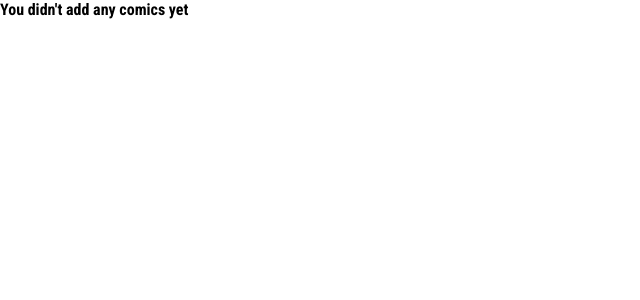
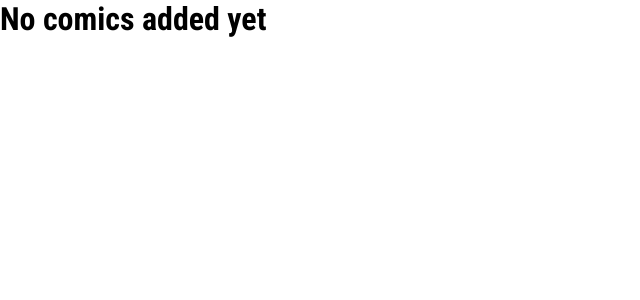
Before and after one commit to matveibroide/marvel, a React (Create React App) app: page /favorite-comics in a window 1280 px wide. Shown: the top 300 px of the page, without its empty margins (0-640 px from the left). Built offline with nearby package versions, Linux system fonts and the light colour scheme.

Commit message:
loading screen1

```diff
--- a/src/components/comicsWrapper/ComicsWrapper.tsx
+++ /dev/null
@@ -1,12 +0,0 @@
-import React from "react";
-import FavoriteComics from "../favoriteComics/FavoriteComics";
-
-const ComicsWrapper = () => {
-  return (
-    <>
-      <FavoriteComics />
-    </>
-  );
-};
-
-export default ComicsWrapper;
--- a/src/components/favoriteComics/favoriteComics.module.scss
+++ b/src/components/favoriteComics/favoriteComics.module.scss
@@ -1,10 +1,4 @@
-.favoriteComics {
+.container {
   display: grid;
-  gap: 10px;
-  grid-template-columns: 1fr 1fr 1fr;
+  gap: 5px;
 }
-
-.header {
-    margin-left: 20px;
-    margin-top: 20px;
-}
--- a/src/components/favoriteComics/favoriteComics.tsx
+++ b/src/components/favoriteComics/favoriteComics.tsx
@@ -1,44 +1,44 @@
+import React from "react";
 import { useSelector } from "react-redux";
 import { RootState } from "../../store/store";
+import s from './favoriteComics.module.scss'
 import FavoriteComicsItem from "../favoriteComicsItem/FavoriteComicsItem";
-import s from "./favoriteComics.module.scss";
+import { Comic } from "../comicsInfo/ComicsInfo";
 
 const FavoriteComics = () => {
-  const favoriteComics = useSelector(
+  const comics = useSelector(
     (state: RootState) => state.profileSlice.favoriteComics
   );
 
-  if (favoriteComics) {
+  if (comics.length === 0) {
+    return <h1>No comics added yet</h1>;
+  }
+
   return (
     <div>
-        {favoriteComics.length === 0 && <h4>You didn't add any comics yet</h4>}
-        {favoriteComics.length > 0 && (
-          <h1 className={s.header}>Favorite comics</h1>
-        )}
-        <ul className={s.favoriteComics}>
-          {favoriteComics.map((item) => {
+      <ul className={s.container}>
+        {comics.map((comic:Comic) => {
           const {
-              id,
             title,
             description,
+            id,
             thumbnail: { path, extension },
-            } = item;
+          } = comic;
           return (
+            <li key={id}>
               <FavoriteComicsItem
-                path={path}
-                extension={extension}
                 title={title}
                 description={description}
                 id={id}
+                path={path}
+                extension={extension}
               />
+            </li>
           );
         })}
       </ul>
     </div>
   );
-  } else {
-    return <div>Loading</div>;
-  }
 };
 
 export default FavoriteComics;
--- a/src/index.js
+++ b/src/index.js
@@ -6,9 +6,8 @@ import ErrorBoundary from "./shared/errorBoundary/ErrorBoundary";
 import { Auth0Provider } from "@auth0/auth0-react";
 import store from "./store/store";
 import { Provider } from "react-redux";
-
+import FavoriteComics from "./components/favoriteComics/favoriteComics";
 import ComicsInfo from "./components/comicsInfo/ComicsInfo";
-import ComicsWrapper from "./components/comicsWrapper/ComicsWrapper";
 
 const container = document.getElementById("root");
 const root = createRoot(container);
@@ -24,7 +23,7 @@ const router = createBrowserRouter([
   },
   {
     path: "/favorite-comics",
-    element: <ComicsWrapper />,
+    element: <FavoriteComics />,
   },
 ]);
 
```
Lines whose indentation alone changed are shown as unchanged.
